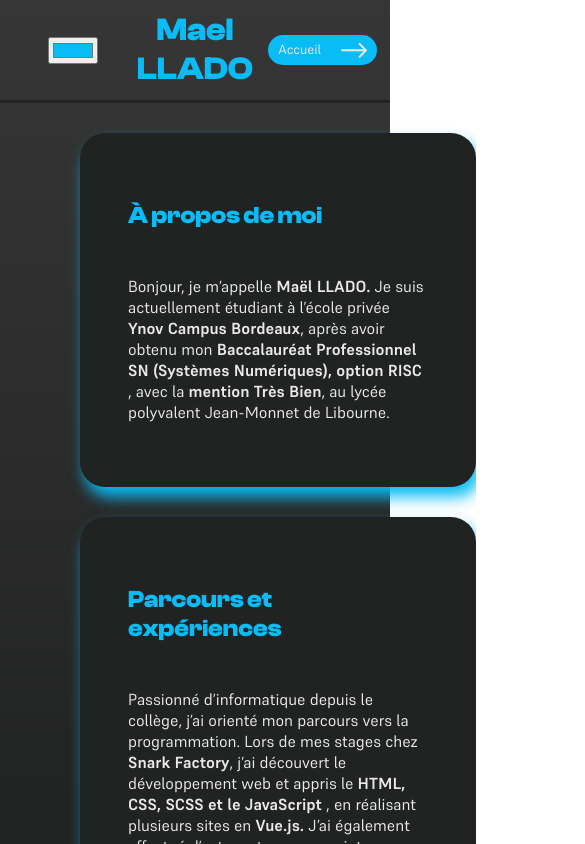
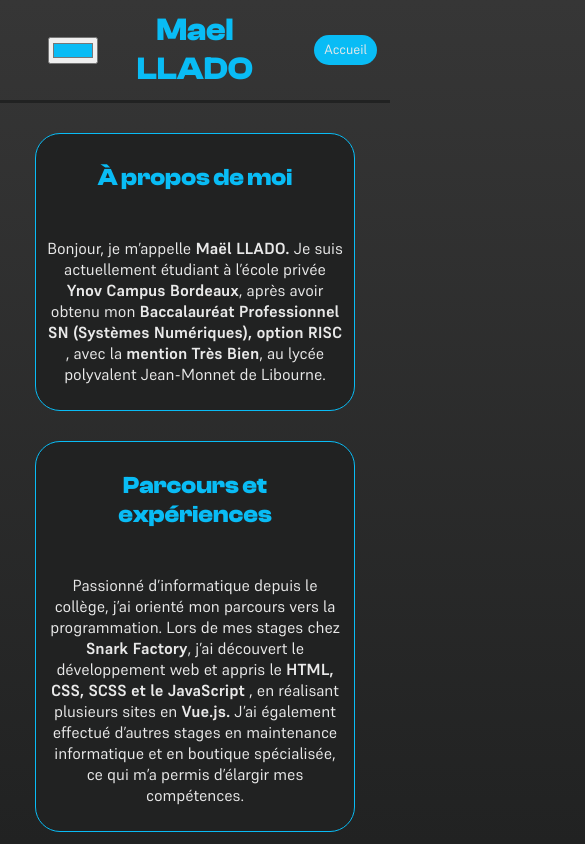
Before and after one commit to Mayel-0/Personnal_CV, a Vue app: page / in a window 390 px wide. Both pictures are taken after a click on the button "Presentation". Shown: the top 844 px of the page, 585 px wide, since content can reach past the window. Built offline with nearby package versions, Linux system fonts and the light colour scheme.

Commit message:
fixe litel phone version and other

```diff
--- a/src/assets/main.css
+++ b/src/assets/main.css
@@ -439,6 +439,17 @@ main section {
     display: flex;
   }
 
+  main {
+    padding: 0rem;
+    justify-content: center;
+    text-align: center;
+  }
+
+  .presentation {
+    padding: 3%;
+    box-shadow: none;
+    border: 1px solid var(--AccentCouleur);
+  }
 
   main .containeur,
   header .DownloadLinks a{
@@ -502,7 +513,7 @@ main section {
   }
   .range {
     height: 50%;
-    gap: 30px;
+    gap: 5%;
   }
   .Links .Link{
     width: 100%;
@@ -520,6 +531,7 @@ main section {
 
   .RangButton {
     gap: 30px;
+    width: 100%;
     button {
       width: 100%;
       background-color: var(--AccentCouleur);
@@ -527,7 +539,6 @@ main section {
       box-shadow: none;
       border: none;
       padding: 12px 18px 12px 18px;
-      font-size: 20px;
       border-radius: 25px;
       margin: 0px;
       display: flex;
@@ -544,4 +555,23 @@ main section {
       }
     }
   }
+  main {
+    position: relative;
+    min-height: 100vh;
+  }
+  button .ButtonContact svg {
+    display: none;
+  }
+  .range {
+    flex-direction: column;
+    justify-content: center;
+    align-items: center;
+    gap: 30px;
+  }
 }
+@media (max-width: 350px) {
+  .color {
+    display: none;
+  }
+
+}
--- a/src/views/Home.vue
+++ b/src/views/Home.vue
@@ -6,19 +6,29 @@ import Arrow from '../components/Arrow.vue'
 const emit = defineEmits(['toggle-contact', 'toggle-acceuil', 'toggle-project', 'toggle-presentation', 'toggle-annexe'])
 
 const isMobile = ref(false)
+const isLittelMobile = ref(false)
 
 const updateIsMobile = () => {
   // équivalent d'une media query (max-width: 768px)
   isMobile.value = window.matchMedia('(max-width: 800px)').matches
 }
 
+const updateIsLittelMobile = () => {
+  // équivalent d'une media query (max-width: 768px)
+  isMobile.value = window.matchMedia('(max-width: 350px)').matches
+}
+
 onMounted(() => {
   updateIsMobile()
   window.addEventListener('resize', updateIsMobile)
+
+  updateIsLittelMobile
+  window.addEventListener('resize', updateIsLittelMobile)
 })
 
 onBeforeUnmount(() => {
   window.removeEventListener('resize', updateIsMobile)
+  window.addEventListener('resize', updateIsLittelMobile)
 })
 
 const route = useRoute()
@@ -129,6 +139,20 @@ watch(
           Containeur3PhoneV.value.style.display = 'flex'
           Containeur4PhoneV.value.style.display = 'flex'
         }
+        if (isLittelMobile.value) {
+          PhoneV.value.style.display = 'none'
+          imgRef.value.style.opacity = '0'
+          imgRef.value.style.left = '50%'
+          containeur1Presentation.value.style.display = 'none'
+          containeur2Presentation.value.style.display = 'none'
+          containeur3Presentation.value.style.display = 'none'
+          Containeur1PhoneV.value.style.display = 'flex'
+          Containeur2PhoneV.value.style.display = 'flex'
+          Containeur3PhoneV.value.style.display = 'flex'
+          Containeur4PhoneV.value.style.display = 'flex'
+          document.body.style.overflowY = 'auto'
+          document.body.style.overflowX = 'auto'
+        }
       } else {
         Containeur1.value.style.display = 'flex'
         Containeur2.value.style.display = 'flex'
@@ -146,6 +170,18 @@ watch(
           Containeur2PhoneV.value.style.display = 'none'
           Containeur3PhoneV.value.style.display = 'none'
           Containeur4PhoneV.value.style.display = 'none'
+        }
+        if (isLittelMobile.value) {
+          Containeur1.value.style.display = 'none'
+          Containeur2.value.style.display = 'none'
+          PhoneV.value.style.display = 'flex'
+          imgRef.value.style.opacity = '1'
+          Containeur1PhoneV.value.style.display = 'none'
+          Containeur2PhoneV.value.style.display = 'none'
+          Containeur3PhoneV.value.style.display = 'none'
+          Containeur4PhoneV.value.style.display = 'none'
+          document.body.style.overflowY = 'hidden'
+          document.body.style.overflowX = 'hidden'
         }
       }
     }, delay)
@@ -278,7 +314,7 @@ function onClickAnnexe() {
       </p>
     </div>
     <div class="PhoneVersionAffichage">
-      <div class="containeur" ref="Containeur1PhoneV" :class="{'animated-presentation1': props.isPresentationOpen, 'animated-presentation1-out': !props.isPresentationOpen}" >
+      <div class="containeur presentation" ref="Containeur1PhoneV" :class="{'animated-presentation1': props.isPresentationOpen, 'animated-presentation1-out': !props.isPresentationOpen}" >
         <h2>À propos de moi</h2>
         <p>
           Bonjour, je m’appelle <strong>Maël LLADO.</strong>
@@ -455,7 +491,26 @@ function onClickAnnexe() {
     }
     .PhoneV {
       height: 50%;
+      margin-top: 10%;
+    }
+    .PhoneversionAnnexes {
       margin-top: 30%;
+      & .FichiersD {
+        border-radius: 20px;
+        a {
+          font-size: 14px;
+        }
+      }
     }
   }
+
+  @media (max-width: 350px) {
+    html,
+    body {
+      height: 100%;
+      overflow-y: hidden;   /* pas de scroll vertical */
+      overflow-x: hidden;     /* scroll horizontal si nécessaire */
+    }
+
+  }
 </style>
--- a/src/views/Projet.vue
+++ b/src/views/Projet.vue
@@ -329,4 +329,13 @@ onMounted(() => {
       margin-top: 0px;
     }
   }
+
+  @media (max-width: 350px) {
+    html,
+    body {
+      height: 100%;
+      overflow-y: auto;   /* pas de scroll vertical */
+      overflow-x: auto;     /* scroll horizontal si nécessaire */
+    }
+  }
 </style>
```
